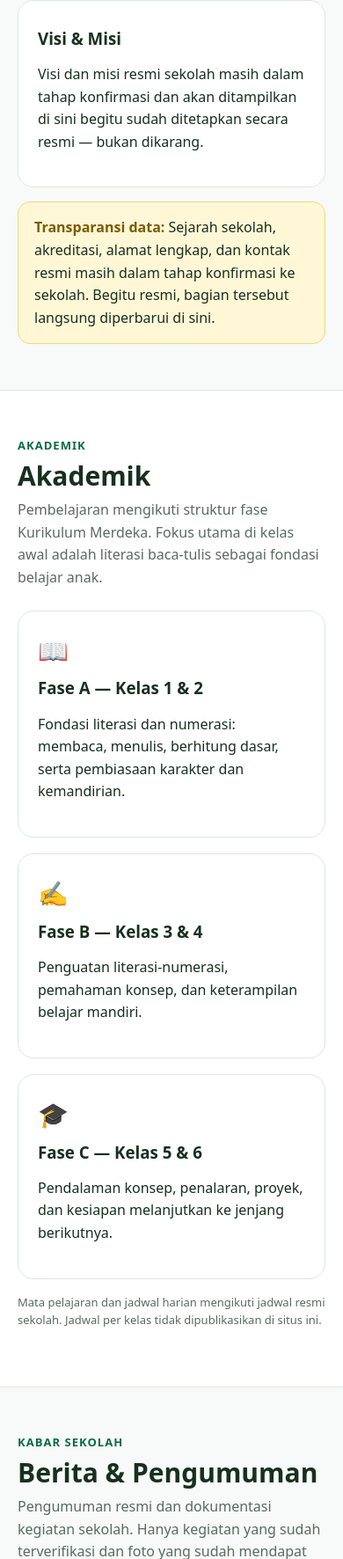
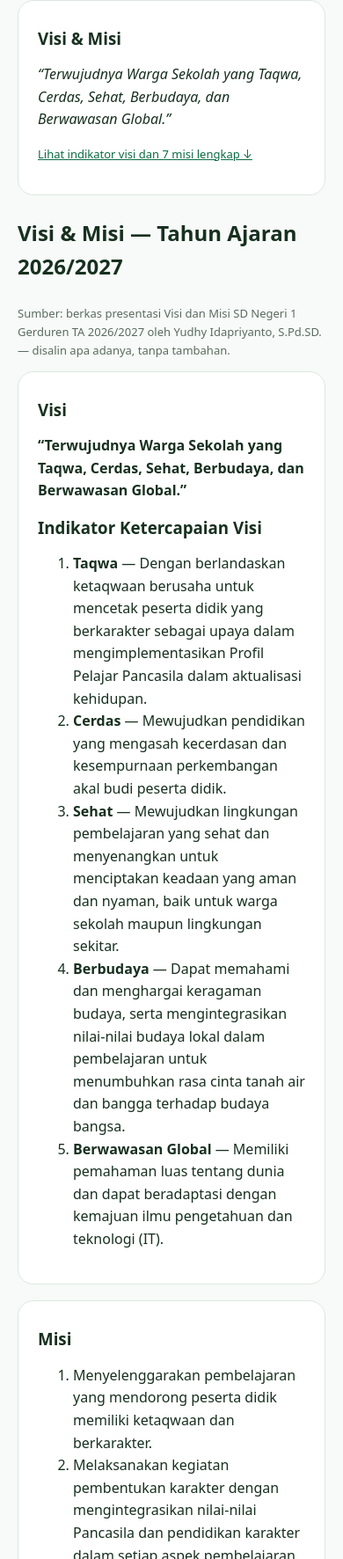
Before and after one commit to anggerukmo01-eng/sdn1gerduren-website, a plain HTML site: page index.html in a window 390 px wide. Shown: the part 2516-4288 px from the top of the page at 88% size. Drawn offline with Linux system fonts and the light colour scheme.

Commit message:
Perbaiki tampilan berita v2: hilangkan grid bersarang, kartu sorotan + filter + baca selengkapnya, navigasi mobile, menu lengkap (Visi & Misi, Galeri, Ekstrakurikuler, Prestasi, Unduhan sebagai menyusul tanpa data karangan); tambah field Kategori di /admin

```diff
--- a/index.html
+++ b/index.html
@@ -205,9 +205,40 @@
             <h3>Sambutan Kepala Sekolah</h3>
             <p>Sambutan resmi Kepala Sekolah akan dimuat setelah dikonfirmasi langsung oleh Bapak Yudhy Idapriyanto. Kami tidak menampilkan kutipan yang belum disetujui beliau.</p>
           </div>
-          <div class="card" id="visi" style="margin-top:16px">
+          <div class="card" style="margin-top:16px">
             <h3>Visi &amp; Misi</h3>
-            <p>Visi dan misi resmi sekolah masih dalam tahap konfirmasi dan akan ditampilkan di sini begitu sudah ditetapkan secara resmi — bukan dikarang.</p>
+            <p><em>“Terwujudnya Warga Sekolah yang Taqwa, Cerdas, Sehat, Berbudaya, dan Berwawasan Global.”</em></p>
+            <p class="small"><a href="#visi">Lihat indikator visi dan 7 misi lengkap &darr;</a></p>
+          </div>
+        </div>
+      </div>
+      <div id="visi" style="margin-top:24px;scroll-margin-top:84px">
+        <h3 style="font-size:24px">Visi &amp; Misi — Tahun Ajaran 2026/2027</h3>
+        <p class="small">Sumber: berkas presentasi Visi dan Misi SD Negeri 1 Gerduren TA 2026/2027 oleh Yudhy Idapriyanto, S.Pd.SD. — disalin apa adanya, tanpa tambahan.</p>
+        <div class="two">
+          <div class="card">
+            <h3>Visi</h3>
+            <p><strong>“Terwujudnya Warga Sekolah yang Taqwa, Cerdas, Sehat, Berbudaya, dan Berwawasan Global.”</strong></p>
+            <h3>Indikator Ketercapaian Visi</h3>
+            <ol>
+              <li><strong>Taqwa</strong> — Dengan berlandaskan ketaqwaan berusaha untuk mencetak peserta didik yang berkarakter sebagai upaya dalam mengimplementasikan Profil Pelajar Pancasila dalam aktualisasi kehidupan.</li>
+              <li><strong>Cerdas</strong> — Mewujudkan pendidikan yang mengasah kecerdasan dan kesempurnaan perkembangan akal budi peserta didik.</li>
+              <li><strong>Sehat</strong> — Mewujudkan lingkungan pembelajaran yang sehat dan menyenangkan untuk menciptakan keadaan yang aman dan nyaman, baik untuk warga sekolah maupun lingkungan sekitar.</li>
+              <li><strong>Berbudaya</strong> — Dapat memahami dan menghargai keragaman budaya, serta mengintegrasikan nilai-nilai budaya lokal dalam pembelajaran untuk menumbuhkan rasa cinta tanah air dan bangga terhadap budaya bangsa.</li>
+              <li><strong>Berwawasan Global</strong> — Memiliki pemahaman luas tentang dunia dan dapat beradaptasi dengan kemajuan ilmu pengetahuan dan teknologi (IT).</li>
+            </ol>
+          </div>
+          <div class="card">
+            <h3>Misi</h3>
+            <ol>
+              <li>Menyelenggarakan pembelajaran yang mendorong peserta didik memiliki ketaqwaan dan berkarakter.</li>
+              <li>Melaksanakan kegiatan pembentukan karakter dengan mengintegrasikan nilai-nilai Pancasila dan pendidikan karakter dalam setiap aspek pembelajaran dan kehidupan sehari-hari.</li>
+              <li>Memfasilitasi kegiatan yang mendorong capaian prestasi akademik dan non akademik dengan menyediakan kebutuhan sumber daya.</li>
+              <li>Memberikan kesempatan dan dukungan untuk pengembangan intelektual peserta didik meliputi kecerdasan spiritual, emosional, dan intelektual, dan sosial melalui program sekolah yang relevan.</li>
+              <li>Melaksanakan kegiatan kebersihan sekolah secara rutin bersama warga sekolah.</li>
+              <li>Memperkenalkan dan mengapresiasi kekayaan budaya lokal, serta mendorong pelestarian nilai-nilai luhur budaya bangsa.</li>
+              <li>Memperluas wawasan global peserta didik melalui pembelajaran bahasa asing, pengenalan wilayah, budaya internasional, dan kegiatan wisata budaya.</li>
+            </ol>
           </div>
         </div>
       </div>
@@ -331,7 +362,7 @@
     </div>
     <div>
       <strong style="color:#fff">Catatan</strong>
-      <p class="small" style="color:#bcd8c8">Versi 2.0 — data agregat TA 2026/2027. Koreksi dan pembaruan resmi dari sekolah selalu didahulukan daripada versi sebelumnya.</p>
+      <p class="small" style="color:#bcd8c8">Versi 2.1 — data agregat TA 2026/2027, Visi &amp; Misi resmi TA 2026/2027. Koreksi dan pembaruan resmi dari sekolah selalu didahulukan daripada versi sebelumnya.</p>
       <p class="small" style="color:#bcd8c8"><a href="/admin">Kelola Berita (Admin)</a></p>
     </div>
   </div>
```
